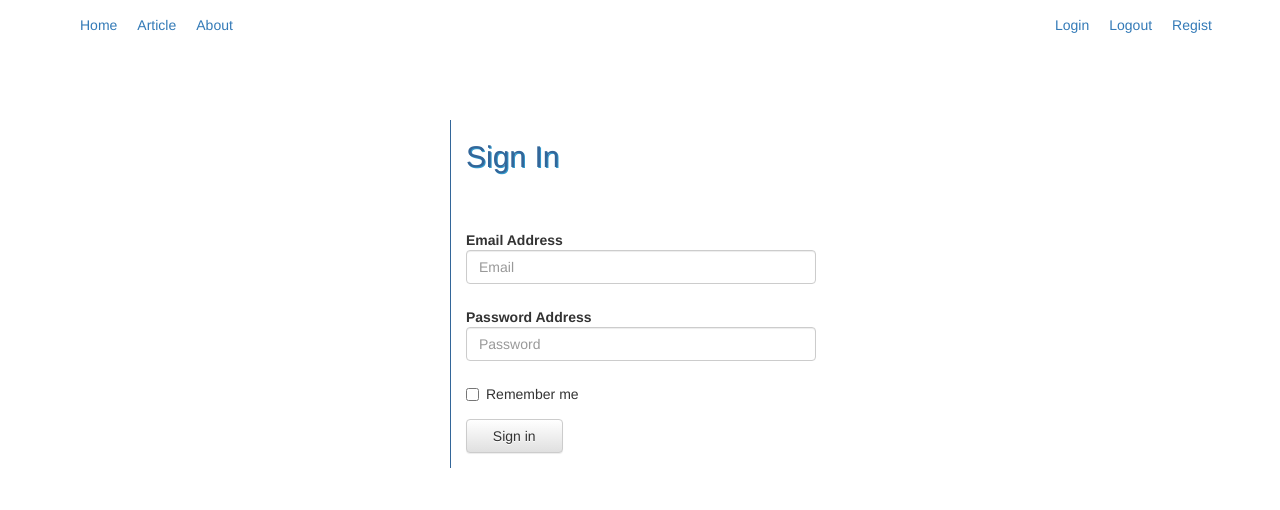
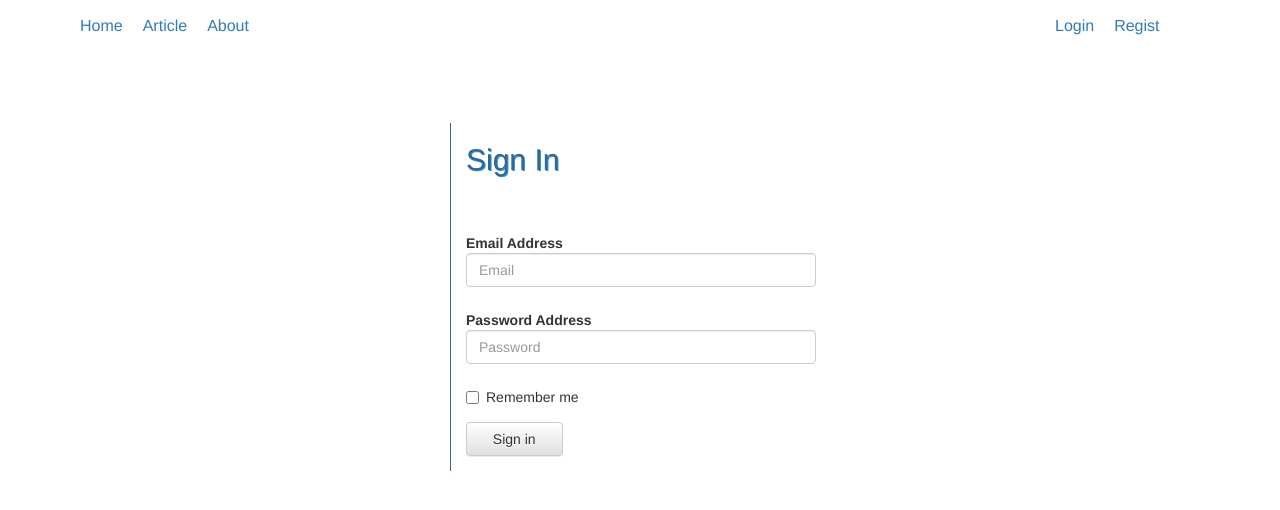
Before and after one commit to wuwzhang/koa2-react-blog-wuw, a React (Create React App) app in the folder myblog/: page /login in a window 1280 px wide. Shown: the top 510 px of the page. Built offline with nearby package versions, Linux system fonts and the light colour scheme; what react-router-redux would draw is missing.

Commit message:
Complete logout

```diff
--- a/myblog/src/Routes.js
+++ b/myblog/src/Routes.js
@@ -7,7 +7,7 @@ import {
 } from 'react-router-dom';
 
 import {Grid} from 'react-bootstrap';
-import {view as TopMenu} from './components/TopMenu';
+import { view as TopMenu } from './components/TopMenu';
 import Home from './pages/Home.js';
 import About from './pages/About.js';
 import Article from './pages/Article.js';
--- /dev/null
+++ b/myblog/src/components/TopMenu/actionType.js
@@ -0,0 +1 @@
+export const LOGIN_OUT = 'LOGIN/LOGINOUT';
--- a/myblog/src/components/TopMenu/index.js
+++ b/myblog/src/components/TopMenu/index.js
@@ -1,34 +1,3 @@
-import React from 'react';
-
-import { Link } from 'react-router-dom';
-
-import './style.css';
-import {
-  Row,
-  Col
-} from 'react-bootstrap';
-
-const view = () => {
-  return (
-    <Row>
-      <nav className="top-menu">
-        <Col md={10} xs={8}>
-          <ul className="base-option">
-            <li className="base-item"><Link to='/home'>Home</Link></li>
-            <li className="base-item"><Link to='/article'>Article</Link></li>
-            <li className="base-item"><Link to='/about'>About</Link></li>
-          </ul>
-        </Col>
-        <Col md={2} xs={4}>
-          <ul className="base-option">
-            <li className="base-item"><Link to='/login'>Login</Link></li>
-            <li className="base-item"><Link to='/signOut'>Logout</Link></li>
-            <li className="base-item"><Link to='/regist'>Regist</Link></li>
-          </ul>
-        </Col>
-      </nav>
-    </Row>
-  );
-};
+import view from './views/topMenu.js';
 
 export { view };
--- a/myblog/src/components/TopMenu/style.css
+++ /dev/null
@@ -1,10 +0,0 @@
-.top-menu {
-
-}
-.base-option {
-  padding: 15px 0;
-}
-.base-item {
-  display: inline;
-  margin: 10px;
-}
--- /dev/null
+++ b/myblog/src/components/TopMenu/views/style.css
@@ -0,0 +1,16 @@
+.top-menu {
+
+}
+.base-option {
+  padding: 15px 0;
+}
+.base-item {
+  display: inline;
+  margin: 10px;
+  color: #336699;
+  font-size: 16px;
+}
+.logout:hover {
+  cursor: pointer;
+  text-decoration:underline;
+}
--- /dev/null
+++ b/myblog/src/components/TopMenu/views/topMenu.js
@@ -0,0 +1,81 @@
+import React, { Component } from 'react';
+import PropTypes from 'prop-types';
+import { connect } from 'react-redux';
+
+import { Link } from 'react-router-dom';
+
+// import { loginOut } from '../action.js'
+import { actions as loginActions } from '../../../pages/Login/'
+
+import './style.css';
+import {
+  Row,
+  Col
+} from 'react-bootstrap';
+
+class Topmenu extends Component {
+
+  constructor(props) {
+    super(props);
+
+    this.handleSignOut = this.handleSignOut.bind(this);
+  }
+
+  handleSignOut(event) {
+    event.preventDefault();
+    this.props.loginOut(this.props.user);
+  }
+
+  render() {
+    // console.log(this.props.user)
+    return (
+      <Row>
+        <nav className="top-menu">
+          <Col md={10} xs={8}>
+            <ul className="base-option">
+              <li className="base-item"><Link to='/home'>Home</Link></li>
+              <li className="base-item"><Link to='/article'>Article</Link></li>
+              <li className="base-item"><Link to='/about'>About</Link></li>
+            </ul>
+          </Col>
+          <Col md={2} xs={4}>
+            <ul className="base-option">
+              {
+                (!this.props.user)? <li className="base-item"><Link to='/login'>Login</Link></li>
+                                  : <li className="base-item">
+                                      <span
+                                        className = "base-item logout"
+                                        onClick = { this.handleSignOut }
+                                      >logout</span>
+                                    </li>
+              }
+              <li className="base-item"><Link to='/regist'>Regist</Link></li>
+            </ul>
+          </Col>
+        </nav>
+      </Row>
+    );
+  }
+}
+
+Topmenu.propTypes = {
+  user: PropTypes.object,
+  loginOut: PropTypes.func
+}
+
+
+const mapStateToProps = (state)=> (
+  {
+    user: state.login.user
+  }
+);
+
+const mapDispatchToProps = (dispatch) => {
+  return {
+    loginOut: async(user) => {
+      dispatch(loginActions.loginOut(user));
+    }
+  }
+}
+
+export default connect(mapStateToProps, mapDispatchToProps)(Topmenu);
--- a/myblog/src/pages/ArticleDetails/views/articleDetials.js
+++ b/myblog/src/pages/ArticleDetails/views/articleDetials.js
@@ -12,9 +12,9 @@ const marked = require('marked');
 // } from 'react-bootstrap';
 
 class ArticleDetails extends Component {
-  constructor(props) {
-    super(props);
-  }
+  // constructor(props) {
+  //   super(props);
+  // }
 
   componentDidMount() {
     (async function () {
--- a/myblog/src/pages/ArticleList/views/articleList.js
+++ b/myblog/src/pages/ArticleList/views/articleList.js
@@ -7,9 +7,9 @@ import { articleInit } from '../action';
 import { view as ArticleLi } from '../../../components/ArticleLi/';
 
 class ArticleList extends Component {
-  constructor(props) {
-    super(props);
-  }
+  // constructor(props) {
+  //   super(props);
+  // }
 
   componentDidMount() {
     (async function() {
--- a/myblog/src/pages/Login/action.js
+++ b/myblog/src/pages/Login/action.js
@@ -17,11 +17,11 @@ export const loginOut = (user) => ({
 });
 
 export const startLogin = () =>({
-  type:LOGIN_STARTED
+  type: LOGIN_STARTED
 });
 
 export const finishLogin = (result)=>({
-  type:LOGIN_SUCCESS,
+  type: LOGIN_SUCCESS,
   result
 });
 export const failLogin = (error)=>({
--- a/myblog/src/pages/Login/reducer.js
+++ b/myblog/src/pages/Login/reducer.js
@@ -15,6 +15,7 @@ export default (state, action) => {
     }
   }
   switch(action.type) {
+
     case LOGIN_IN: {
       return {
 
--- a/myblog/src/pages/Login/views/login.js
+++ b/myblog/src/pages/Login/views/login.js
@@ -159,7 +159,7 @@ const mapDispatchToProps = (dispatch) => {
       let result = await login(user);
 
       if (result.code === '1') {
-        dispatch(finishLogin());
+        dispatch(finishLogin(user));
       } else {
         dispatch(failLogin());
       }
--- a/myblog/src/pages/Register/views/register.js
+++ b/myblog/src/pages/Register/views/register.js
@@ -1,5 +1,5 @@
 import React, { Component } from 'react';
-import PropTypes from 'prop-types';
+// import PropTypes from 'prop-types';
 import { connect } from 'react-redux';
 import { withRouter } from 'react-router-dom';
 
@@ -236,7 +236,7 @@ class Register extends Component {
   }
 }
 
-Register.propTypes = {}
+// Register.propTypes = {}
 
 // const mapDispatchToProps = (dispatch) => {
 //   return {
```
